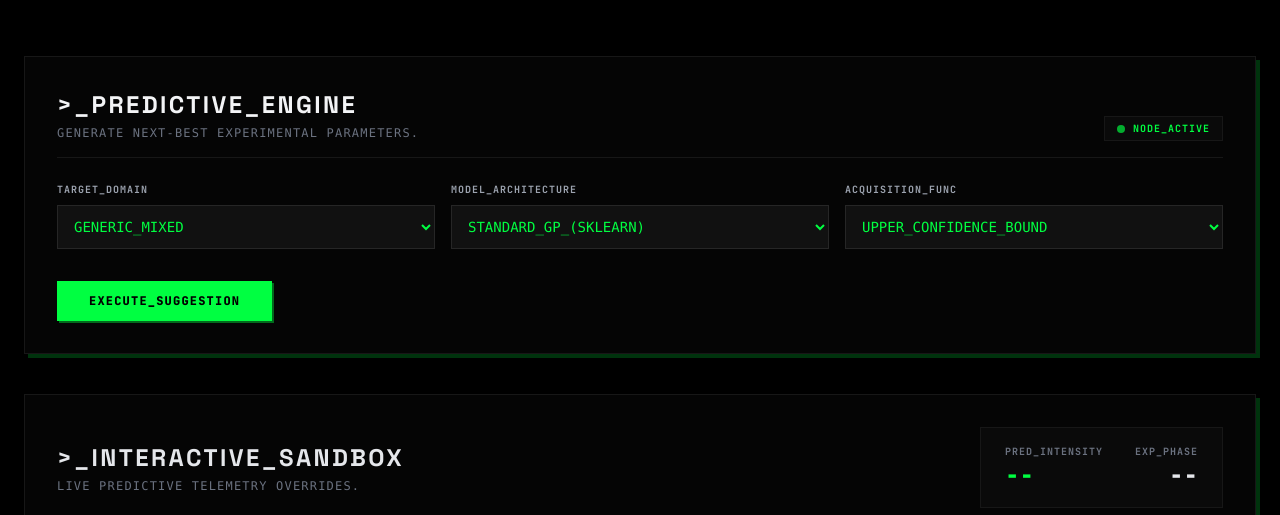
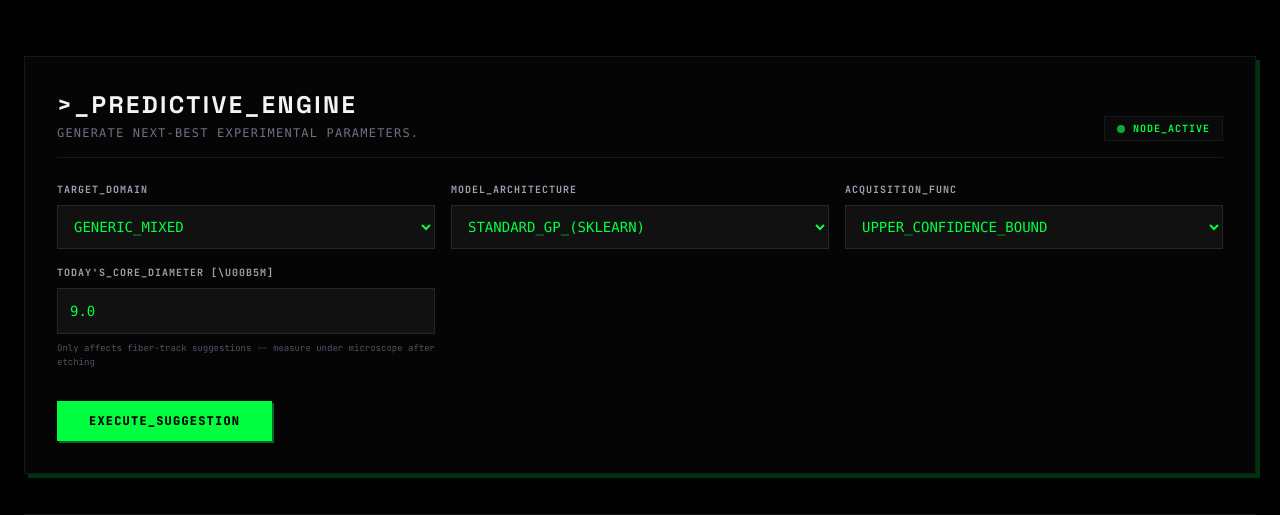
Before and after one commit to Pavannaidu9031/matrix-ai-optimizer, a FastAPI app: template templates/optimizer.html in a window 1280 px wide. Shown: the top 515 px of the page. Run offline with FastAPI, Linux system fonts and the light colour scheme; the template is opened without the code that fills it, so the values that code supplies are empty; some libraries are stand-ins or nearby versions.

Commit message:
Update optimizer.html

```diff
--- a/templates/optimizer.html
+++ b/templates/optimizer.html
@@ -54,6 +54,11 @@
                     <option value="ts">THOMPSON_SAMPLING</option>
                     <option value="hybrid">HYBRID_ACQ</option>
                 </select>
+            </div>
+            <div class="flex flex-col space-y-2 lg:col-span-1">
+                <label class="text-[10px] font-bold text-gray-400 uppercase tracking-widest">Today's_Core_Diameter [\u00b5m]</label>
+                <input type="number" step="0.01" id="measuredCoreDiameter" value="9.0" placeholder="9.0" class="w-full bg-[#111] border border-gray-700 hover:border-gray-500 text-matrix-green text-sm p-3 font-mono outline-none focus:border-matrix-green transition-colors placeholder-gray-700 touch-target">
+                <p class="text-[9px] text-gray-600 mt-1">Only affects fiber-track suggestions -- measure under microscope after etching</p>
             </div>
         </div>
 
@@ -301,6 +306,8 @@
         const branchName = document.getElementById('branch_name')?.value || 'main';
         const modelType = document.getElementById('modelType')?.value || 'standard';
         const acqStrategy = document.getElementById('acqStrategy')?.value || 'ucb';
+        const diameterInput = document.getElementById('measuredCoreDiameter')?.value;
+        const measuredCoreDiameter = diameterInput ? parseFloat(diameterInput) : null;
 
         btn.disabled = true;
         btnText.innerText = "COMPUTING...";
@@ -309,7 +316,7 @@
         try {
             const response = await fetch('/suggest', {
                 method: 'POST', headers: { 'Content-Type': 'application/json' },
-                body: JSON.stringify({ target_material: targetMaterial, branch: branchName, model_type: modelType, acquisition: acqStrategy })
+                body: JSON.stringify({ target_material: targetMaterial, branch: branchName, model_type: modelType, acquisition: acqStrategy, measured_core_diameter_um: measuredCoreDiameter })
             });
             const data = await response.json();
 
@@ -337,6 +344,7 @@
                                         <div class="flex justify-between"><span>FLOW:</span> <span class="text-white">${opt.data.ar_flow} sccm</span></div>
                                         <div class="flex justify-between"><span>THICK:</span> <span class="text-white">${opt.data.film_thickness} nm</span></div>
                                         ${opt.data.pd_thickness ? `<div class="flex justify-between"><span>PD:</span> <span class="text-white">${opt.data.pd_thickness} nm</span></div>` : ''}
+                                        ${opt.data.core_diameter_um && opt.data.core_diameter_um != 9.0 ? `<div class="flex justify-between"><span>CORE_DIA:</span> <span class="text-white">${opt.data.core_diameter_um}µm</span></div>` : ''}
                                         <div class="flex justify-between pt-4 mt-2 border-t border-gray-800 ${titleColor} font-bold tracking-widest"><span>EXP_INTENSITY:</span> <span>${opt.data.expected_shift}µW</span></div>
                                     </div>
                                 </div>
```
